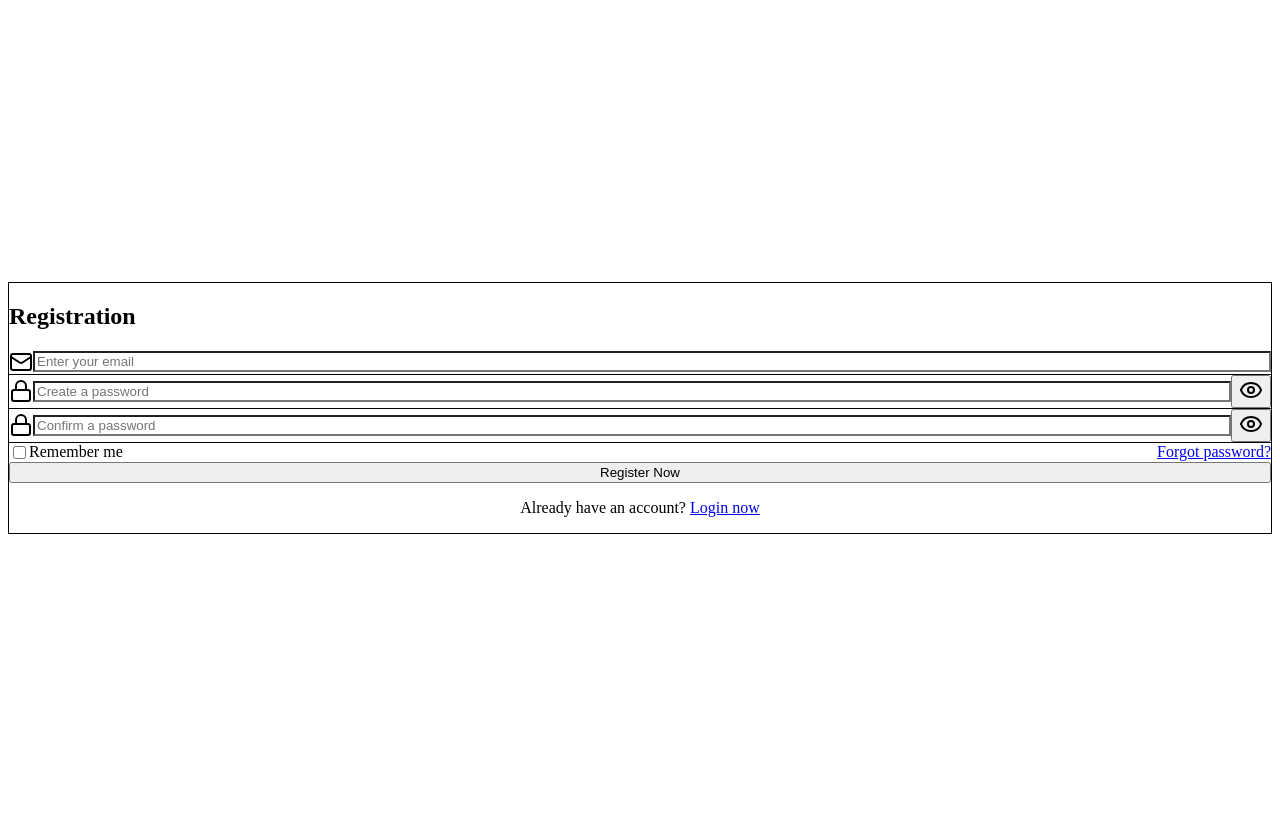
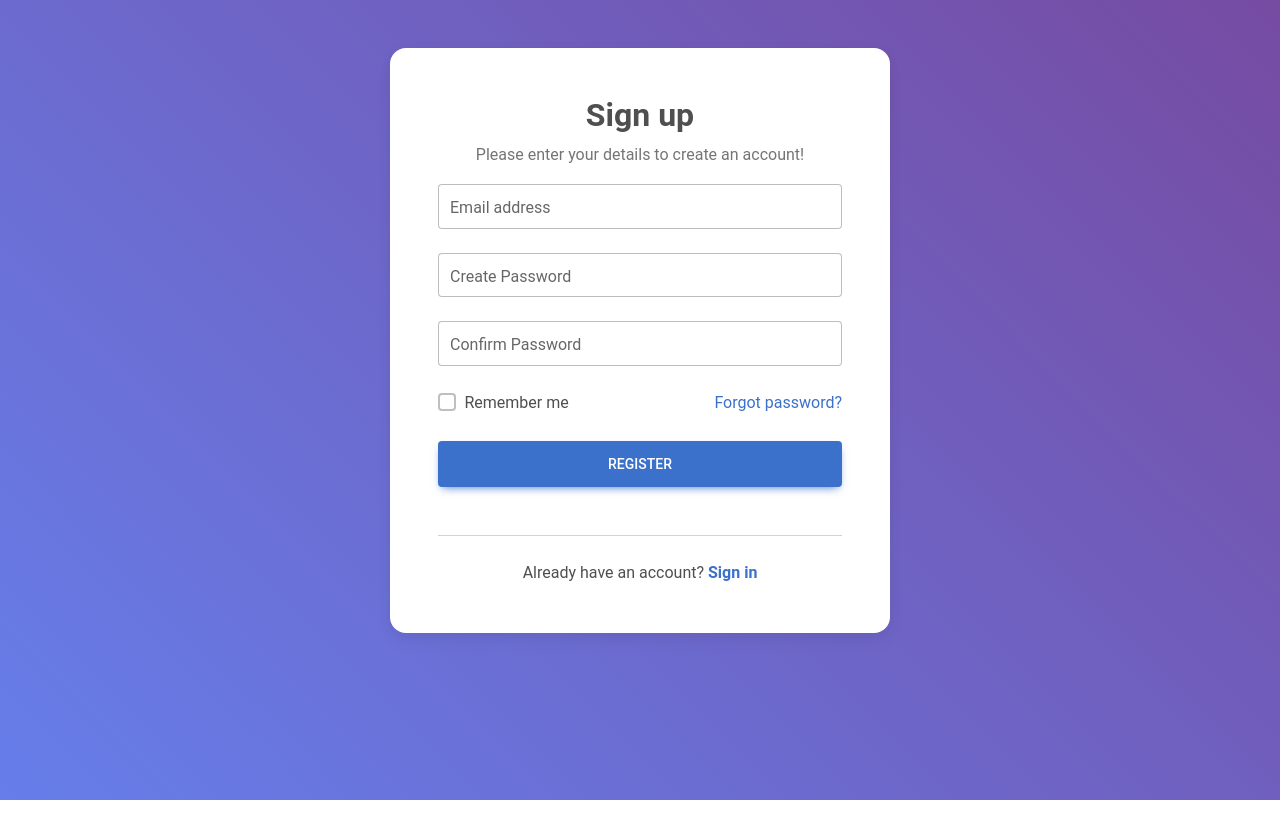
Before and after one commit to FYFYBai/dependency-aware-planner, a React (Vite) app in the folder frontend/: page /register in a window 1280 px wide. Built offline with nearby package versions, Linux system fonts and the light colour scheme; no server answers.

Commit message:
Added React-tool kit and used Template for the Login

```diff
--- a/frontend/package.json
+++ b/frontend/package.json
@@ -12,6 +12,7 @@
   "dependencies": {
     "axios": "^1.12.1",
     "lucide-react": "^0.544.0",
+    "mdb-react-ui-kit": "^9.0.0",
     "react": "^19.1.1",
     "react-dom": "^19.1.1",
     "react-router-dom": "^7.9.1"
--- a/frontend/src/App.tsx
+++ b/frontend/src/App.tsx
@@ -17,7 +17,7 @@ function App() {
 
   return (
     <AuthProvider>
-      <div className="min-h-screen bg-white">
+      <div className="min-h-screen" style={{background: 'linear-gradient(45deg, #667eea 0%, #764ba2 100%)'}}>
         <Routes>
           <Route path="/" element={<Navigate to="/login" replace />} />
           <Route path="/login" element={<LoginPage />} />
--- a/frontend/src/main.tsx
+++ b/frontend/src/main.tsx
@@ -1,6 +1,7 @@
 import { StrictMode } from 'react'
 import { createRoot } from 'react-dom/client'
 import { BrowserRouter } from 'react-router-dom'
+import 'mdb-react-ui-kit/dist/css/mdb.min.css'
 import './index.css'
 import App from './App.tsx'
 
--- a/frontend/src/pages/LoginPage.tsx
+++ b/frontend/src/pages/LoginPage.tsx
@@ -1,7 +1,17 @@
 import React, { useState } from 'react';
 import { Link, useNavigate } from 'react-router-dom';
 import { useAuth } from '../hooks/useAuth';
-import { Mail, Lock, Eye, EyeOff } from 'lucide-react';
+import {
+  MDBBtn,
+  MDBContainer,
+  MDBRow,
+  MDBCol,
+  MDBCard,
+  MDBCardBody,
+  MDBInput,
+  MDBIcon,
+  MDBCheckbox
+} from 'mdb-react-ui-kit';
 
 const LoginPage: React.FC = () => {
   const [formData, setFormData] = useState({
@@ -76,103 +86,87 @@ const LoginPage: React.FC = () => {
   };
 
   return (
-    <div className="min-h-screen flex items-center justify-center bg-white">
-      <div className="w-full max-w-md">
-        <div className="bg-white p-8 rounded-lg shadow-lg border border-gray-100">
-          <div className="mb-8">
-            <h2 className="text-3xl font-bold text-gray-900 mb-2">Login</h2>
-            <div className="w-12 h-1 bg-blue-600 rounded"></div>
-          </div>
+    <MDBContainer fluid>
+      <MDBRow className='d-flex justify-content-center align-items-center h-100'>
+        <MDBCol col='12'>
+          <MDBCard className='bg-white my-5 mx-auto' style={{borderRadius: '1rem', maxWidth: '500px'}}>
+            <MDBCardBody className='p-5 w-100 d-flex flex-column'>
+              <h2 className="fw-bold mb-2 text-center">Sign in</h2>
+              <p className="text-muted mb-3 text-center">Please enter your login and password!</p>
 
-          <form onSubmit={handleSubmit} className="space-y-6">
               {generalError && (
-              <div className="bg-red-50 border border-red-200 text-red-700 px-4 py-3 rounded text-sm">
+                <div className="alert alert-danger" role="alert">
                   {generalError}
                 </div>
               )}
 
-            <div className="space-y-1">
-              <div className="flex items-center border-b border-gray-300 pb-2">
-                <Mail className="w-5 h-5 text-gray-400 mr-3" />
-                <input
-                  type="email"
-                  placeholder="Enter your email"
+              <form onSubmit={handleSubmit}>
+                <MDBInput
+                  wrapperClass='mb-4 w-100'
+                  label='Email address'
+                  id='email'
+                  type='email'
+                  size="lg"
                   value={formData.email}
                   onChange={handleInputChange}
                   name="email"
-                  className="flex-1 outline-none text-gray-700 placeholder-gray-400 bg-transparent"
                 />
-              </div>
                 {errors.email && (
-                <p className="text-red-500 text-sm mt-1">{errors.email}</p>
+                  <div className="text-danger small mb-3">{errors.email}</div>
                 )}
-            </div>
 
-            <div className="space-y-1">
-              <div className="flex items-center border-b border-gray-300 pb-2">
-                <Lock className="w-5 h-5 text-gray-400 mr-3" />
-                <input
+                <MDBInput
+                  wrapperClass='mb-4 w-100'
+                  label='Password'
+                  id='password'
                   type={showPassword ? 'text' : 'password'}
-                  placeholder="Enter your password"
+                  size="lg"
                   value={formData.password}
                   onChange={handleInputChange}
                   name="password"
-                  className="flex-1 outline-none text-gray-700 placeholder-gray-400 bg-transparent"
                 />
-                <button
-                  type="button"
-                  onClick={togglePasswordVisibility}
-                  className="ml-3 text-gray-400 hover:text-gray-600 transition-colors"
-                >
-                  {showPassword ? <EyeOff className="w-5 h-5" /> : <Eye className="w-5 h-5" />}
-                </button>
-              </div>
                 {errors.password && (
-                <p className="text-red-500 text-sm mt-1">{errors.password}</p>
+                  <div className="text-danger small mb-3">{errors.password}</div>
                 )}
-            </div>
 
-            <div className="flex items-center justify-between">
-              <label className="flex items-center">
-                <input
-                  type="checkbox"
+                <div className="d-flex justify-content-between mb-4">
+                  <MDBCheckbox
+                    name='rememberMe'
+                    id='rememberMe'
+                    label='Remember password'
                     checked={rememberMe}
                     onChange={(e) => setRememberMe(e.target.checked)}
-                  className="w-4 h-4 text-blue-600 bg-gray-100 border-gray-300 rounded focus:ring-blue-500 focus:ring-2"
                   />
-                <span className="ml-2 text-sm text-gray-600">Remember me</span>
-              </label>
-              <Link
-                to="/forgot-password"
-                className="text-sm text-blue-600 hover:text-blue-800 transition-colors"
-              >
+                  <Link to="/forgot-password" className="text-primary">
                     Forgot password?
                   </Link>
                 </div>
 
-            <button
+                <MDBBtn
+                  size='lg'
                   type="submit"
                   disabled={isLoading}
-              className="w-full bg-blue-600 text-white py-3 px-6 rounded-lg font-semibold hover:bg-blue-700 focus:outline-none focus:ring-2 focus:ring-blue-500 focus:ring-offset-2 disabled:bg-gray-400 transition-colors"
+                  className="w-100 mb-4"
                 >
-              {isLoading ? 'Logging in...' : 'Login Now'}
-            </button>
+                  {isLoading ? 'Logging in...' : 'Login'}
+                </MDBBtn>
+              </form>
+
+              <hr className="my-4" />
 
               <div className="text-center">
-              <p className="text-gray-600 text-sm">
+                <p className="mb-0">
                   Don't have an account?{' '}
-                <Link
-                  to="/register"
-                  className="text-blue-600 hover:text-blue-800 font-medium transition-colors"
-                >
-                  Signup now
+                  <Link to="/register" className="text-primary fw-bold">
+                    Sign up
                   </Link>
                 </p>
               </div>
-          </form>
-        </div>
-      </div>
-    </div>
+            </MDBCardBody>
+          </MDBCard>
+        </MDBCol>
+      </MDBRow>
+    </MDBContainer>
   );
 };
 
--- a/frontend/src/pages/RegistrationPage.tsx
+++ b/frontend/src/pages/RegistrationPage.tsx
@@ -1,7 +1,17 @@
 import React, { useState } from 'react';
 import { Link, useNavigate } from 'react-router-dom';
 import { useAuth } from '../hooks/useAuth';
-import { Mail, Lock, Eye, EyeOff } from 'lucide-react';
+import {
+  MDBBtn,
+  MDBContainer,
+  MDBRow,
+  MDBCol,
+  MDBCard,
+  MDBCardBody,
+  MDBInput,
+  MDBIcon,
+  MDBCheckbox
+} from 'mdb-react-ui-kit';
 
 const RegistrationPage: React.FC = () => {
   const [formData, setFormData] = useState({
@@ -96,127 +106,101 @@ const RegistrationPage: React.FC = () => {
   };
 
   return (
-    <div className="min-h-screen flex items-center justify-center bg-white">
-      <div className="w-full max-w-md">
-        <div className="bg-white p-8 rounded-lg shadow-lg border border-gray-100">
-          <div className="mb-8">
-            <h2 className="text-3xl font-bold text-gray-900 mb-2">Registration</h2>
-            <div className="w-12 h-1 bg-blue-600 rounded"></div>
-          </div>
+    <MDBContainer fluid>
+      <MDBRow className='d-flex justify-content-center align-items-center h-100'>
+        <MDBCol col='12'>
+          <MDBCard className='bg-white my-5 mx-auto' style={{borderRadius: '1rem', maxWidth: '500px'}}>
+            <MDBCardBody className='p-5 w-100 d-flex flex-column'>
+              <h2 className="fw-bold mb-2 text-center">Sign up</h2>
+              <p className="text-muted mb-3 text-center">Please enter your details to create an account!</p>
 
-          <form onSubmit={handleSubmit} className="space-y-6">
               {generalError && (
-              <div className="bg-red-50 border border-red-200 text-red-700 px-4 py-3 rounded text-sm">
+                <div className="alert alert-danger" role="alert">
                   {generalError}
                 </div>
               )}
 
-            <div className="space-y-1">
-              <div className="flex items-center border-b border-gray-300 pb-2">
-                <Mail className="w-5 h-5 text-gray-400 mr-3" />
-                <input
-                  type="email"
-                  placeholder="Enter your email"
+              <form onSubmit={handleSubmit}>
+                <MDBInput
+                  wrapperClass='mb-4 w-100'
+                  label='Email address'
+                  id='email'
+                  type='email'
+                  size="lg"
                   value={formData.email}
                   onChange={handleInputChange}
                   name="email"
-                  className="flex-1 outline-none text-gray-700 placeholder-gray-400 bg-transparent"
                 />
-              </div>
                 {errors.email && (
-                <p className="text-red-500 text-sm mt-1">{errors.email}</p>
+                  <div className="text-danger small mb-3">{errors.email}</div>
                 )}
-            </div>
 
-            <div className="space-y-1">
-              <div className="flex items-center border-b border-gray-300 pb-2">
-                <Lock className="w-5 h-5 text-gray-400 mr-3" />
-                <input
+                <MDBInput
+                  wrapperClass='mb-4 w-100'
+                  label='Create Password'
+                  id='password'
                   type={showPassword ? 'text' : 'password'}
-                  placeholder="Create a password"
+                  size="lg"
                   value={formData.password}
                   onChange={handleInputChange}
                   name="password"
-                  className="flex-1 outline-none text-gray-700 placeholder-gray-400 bg-transparent"
                 />
-                <button
-                  type="button"
-                  onClick={togglePasswordVisibility}
-                  className="ml-3 text-gray-400 hover:text-gray-600 transition-colors"
-                >
-                  {showPassword ? <EyeOff className="w-5 h-5" /> : <Eye className="w-5 h-5" />}
-                </button>
-              </div>
                 {errors.password && (
-                <p className="text-red-500 text-sm mt-1">{errors.password}</p>
+                  <div className="text-danger small mb-3">{errors.password}</div>
                 )}
-            </div>
 
-            <div className="space-y-1">
-              <div className="flex items-center border-b border-gray-300 pb-2">
-                <Lock className="w-5 h-5 text-gray-400 mr-3" />
-                <input
+                <MDBInput
+                  wrapperClass='mb-4 w-100'
+                  label='Confirm Password'
+                  id='confirmPassword'
                   type={showConfirmPassword ? 'text' : 'password'}
-                  placeholder="Confirm a password"
+                  size="lg"
                   value={formData.confirmPassword}
                   onChange={handleInputChange}
                   name="confirmPassword"
-                  className="flex-1 outline-none text-gray-700 placeholder-gray-400 bg-transparent"
                 />
-                <button
-                  type="button"
-                  onClick={toggleConfirmPasswordVisibility}
-                  className="ml-3 text-gray-400 hover:text-gray-600 transition-colors"
-                >
-                  {showConfirmPassword ? <EyeOff className="w-5 h-5" /> : <Eye className="w-5 h-5" />}
-                </button>
-              </div>
                 {errors.confirmPassword && (
-                <p className="text-red-500 text-sm mt-1">{errors.confirmPassword}</p>
+                  <div className="text-danger small mb-3">{errors.confirmPassword}</div>
                 )}
-            </div>
 
-            <div className="flex items-center justify-between">
-              <label className="flex items-center">
-                <input
-                  type="checkbox"
+                <div className="d-flex justify-content-between mb-4">
+                  <MDBCheckbox
+                    name='rememberMe'
+                    id='rememberMe'
+                    label='Remember me'
                     checked={rememberMe}
                     onChange={(e) => setRememberMe(e.target.checked)}
-                  className="w-4 h-4 text-blue-600 bg-gray-100 border-gray-300 rounded focus:ring-blue-500 focus:ring-2"
                   />
-                <span className="ml-2 text-sm text-gray-600">Remember me</span>
-              </label>
-              <Link
-                to="/forgot-password"
-                className="text-sm text-blue-600 hover:text-blue-800 transition-colors"
-              >
+                  <Link to="/forgot-password" className="text-primary">
                     Forgot password?
                   </Link>
                 </div>
 
-            <button
+                <MDBBtn
+                  size='lg'
                   type="submit"
                   disabled={isLoading}
-              className="w-full bg-blue-600 text-white py-3 px-6 rounded-lg font-semibold hover:bg-blue-700 focus:outline-none focus:ring-2 focus:ring-blue-500 focus:ring-offset-2 disabled:bg-gray-400 transition-colors"
+                  className="w-100 mb-4"
                 >
-              {isLoading ? 'Creating account...' : 'Register Now'}
-            </button>
+                  {isLoading ? 'Creating account...' : 'Register'}
+                </MDBBtn>
+              </form>
+
+              <hr className="my-4" />
 
               <div className="text-center">
-              <p className="text-gray-600 text-sm">
+                <p className="mb-0">
                   Already have an account?{' '}
-                <Link
-                  to="/login"
-                  className="text-blue-600 hover:text-blue-800 font-medium transition-colors"
-                >
-                  Login now
+                  <Link to="/login" className="text-primary fw-bold">
+                    Sign in
                   </Link>
                 </p>
               </div>
-          </form>
-        </div>
-      </div>
-    </div>
+            </MDBCardBody>
+          </MDBCard>
+        </MDBCol>
+      </MDBRow>
+    </MDBContainer>
   );
 };
 
```
Also changed, not shown: 1 other file (tests, documents, lock files or other folders). Lines whose indentation alone changed are shown as unchanged.
